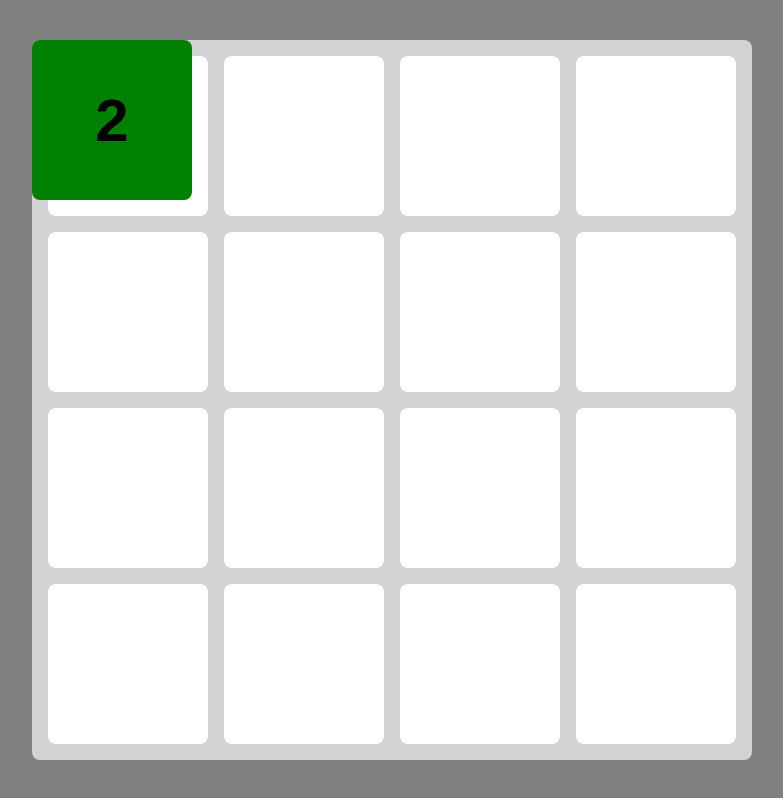
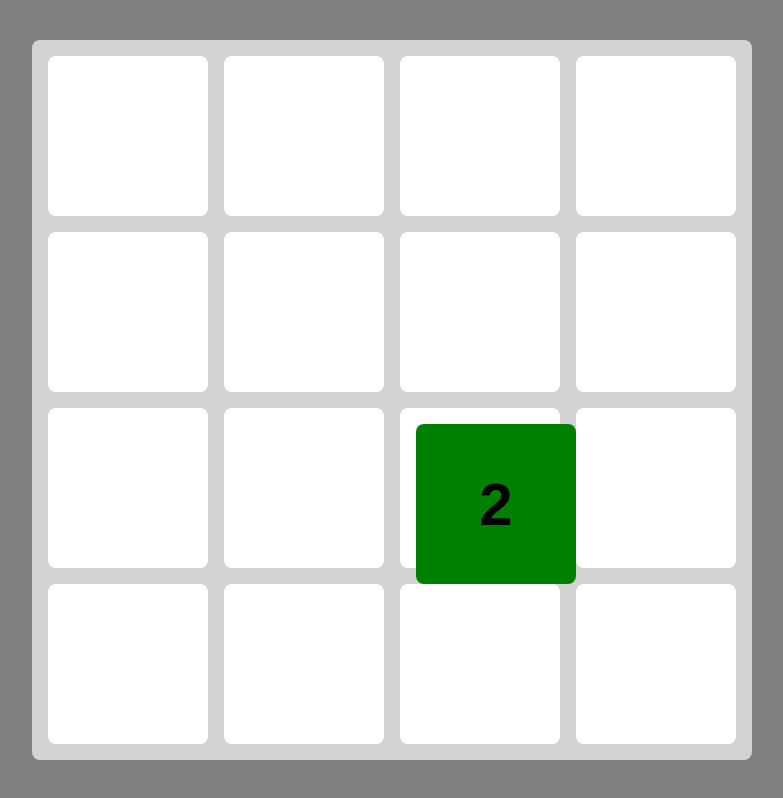
Before and after one commit to TheMLGer/2048, a plain HTML site: page index.html in a window 1280 px wide. Shown: the whole page, without its empty margins (248-1031 px from the left). Drawn offline with Linux system fonts and the light colour scheme.

Commit message:
finished css with tile in html

```diff
--- a/style.css
+++ b/style.css
@@ -44,6 +44,7 @@ body {
     height: var(--cell-size);
     background-color: green;
     border-radius: 1vmin;
-
+    top: calc(var(--y) * (var(--cell-size) + var(--cell-gap) + var(--cell-gap)));
+    left: calc(var(--x) * (var(--cell-size) + var(--cell-gap) + var(--cell-gap)));
     font-weight: bold;
 }
```
